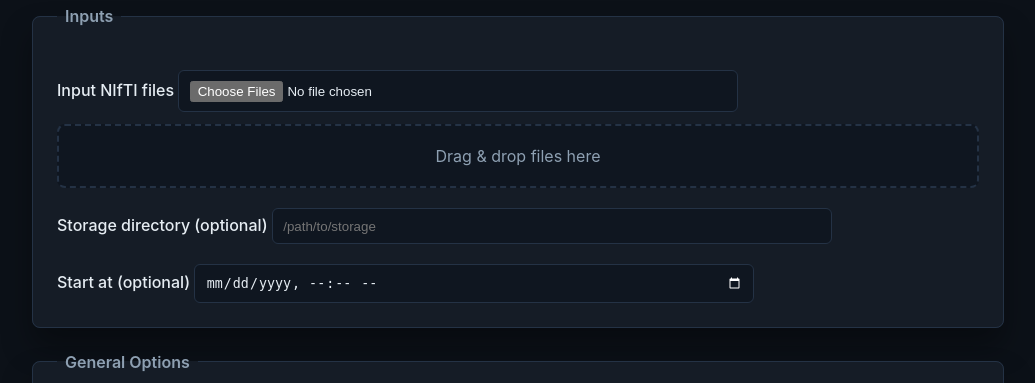
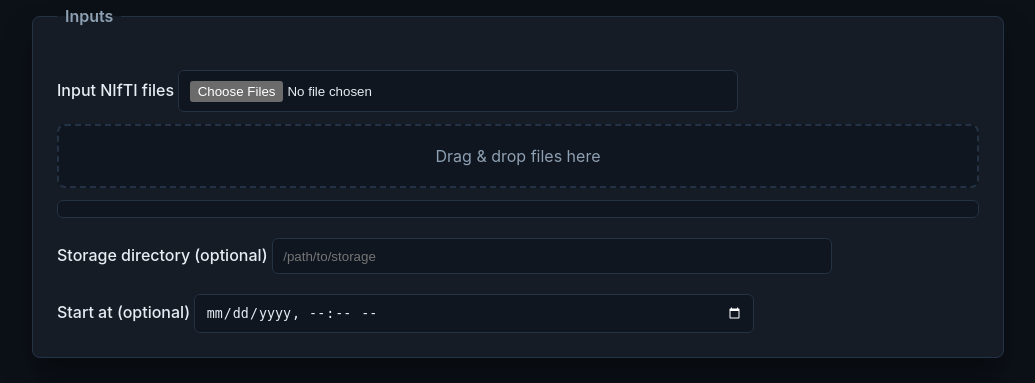
Before and after one commit to ChristianGaser/T1Prep, a Flask app: template webui/templates/index.html in a window 1280 px wide. Shown: the part 133-516 px from the top of the page, without its empty margins (122-1157 px from the left). Run offline with Flask 3, Linux system fonts and the light colour scheme; the template is opened without the code that fills it, so the values that code supplies are empty; parts of the project's set-up code (start-up, migrations or seed data) failed here and were passed over.

Commit message:
Show selected files as removable chips
Add a visual file list for uploaded files and allow removing items before submit. Styles: new .file-list and .file-chip classes with hover state. Template: insert #file-list container. JS: manage selectedFiles array, sync it with the file input via DataTransfer, render chips that remove files on click, and populate the list on file input change or drag-and-drop.

```diff
--- a/webui/static/styles.css
+++ b/webui/static/styles.css
@@ -162,6 +162,34 @@ small {
   background: var(--panel);
 }
 
+.file-list {
+  margin-top: 0.75rem;
+  display: flex;
+  flex-wrap: wrap;
+  gap: 0.5rem;
+  max-height: 140px;
+  overflow: auto;
+  padding: 0.5rem;
+  border: 1px solid var(--border);
+  border-radius: 6px;
+  background: var(--panel-alt);
+}
+
+.file-chip {
+  background: var(--panel);
+  border: 1px solid var(--border);
+  color: var(--text);
+  padding: 0.35rem 0.6rem;
+  border-radius: 999px;
+  cursor: pointer;
+  font-size: 0.9rem;
+}
+
+.file-chip:hover {
+  border-color: var(--accent);
+  color: var(--accent);
+}
+
 .actions {
   display: flex;
   align-items: center;
--- a/webui/templates/index.html
+++ b/webui/templates/index.html
@@ -25,6 +25,7 @@
       <div id="dropzone" class="dropzone">
         Drag & drop files here
       </div>
+      <div id="file-list" class="file-list"></div>
       <label>
         Storage directory (optional)
         <input type="text" name="storage_root" placeholder="/path/to/storage">
@@ -155,6 +156,36 @@
 
     const fileInput = document.querySelector("input[name='inputs']");
     const dropzone = document.getElementById("dropzone");
+    const fileList = document.getElementById("file-list");
+    let selectedFiles = [];
+
+    function syncFileInput() {
+      const dataTransfer = new DataTransfer();
+      selectedFiles.forEach((file) => dataTransfer.items.add(file));
+      fileInput.files = dataTransfer.files;
+    }
+
+    function renderFileList() {
+      fileList.innerHTML = "";
+      selectedFiles.forEach((file, index) => {
+        const chip = document.createElement("button");
+        chip.type = "button";
+        chip.className = "file-chip";
+        chip.textContent = file.name;
+        chip.title = "Click to remove";
+        chip.addEventListener("click", () => {
+          selectedFiles.splice(index, 1);
+          syncFileInput();
+          renderFileList();
+        });
+        fileList.appendChild(chip);
+      });
+    }
+
+    fileInput.addEventListener("change", () => {
+      selectedFiles = Array.from(fileInput.files);
+      renderFileList();
+    });
 
     dropzone.addEventListener("dragover", (event) => {
       event.preventDefault();
@@ -169,7 +200,9 @@
       event.preventDefault();
       dropzone.classList.remove("dragover");
       if (!event.dataTransfer || !event.dataTransfer.files.length) return;
-      fileInput.files = event.dataTransfer.files;
+      selectedFiles = Array.from(event.dataTransfer.files);
+      syncFileInput();
+      renderFileList();
     });
   </script>
   </div>
```
